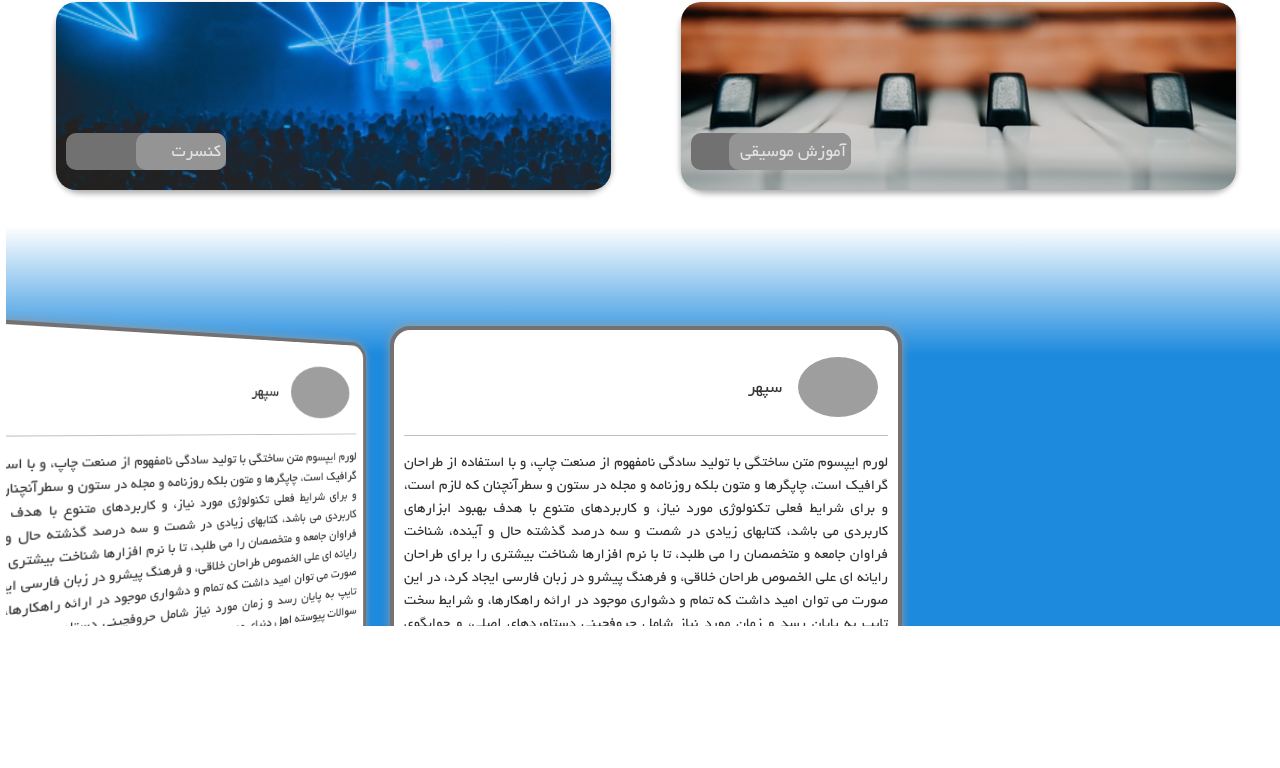
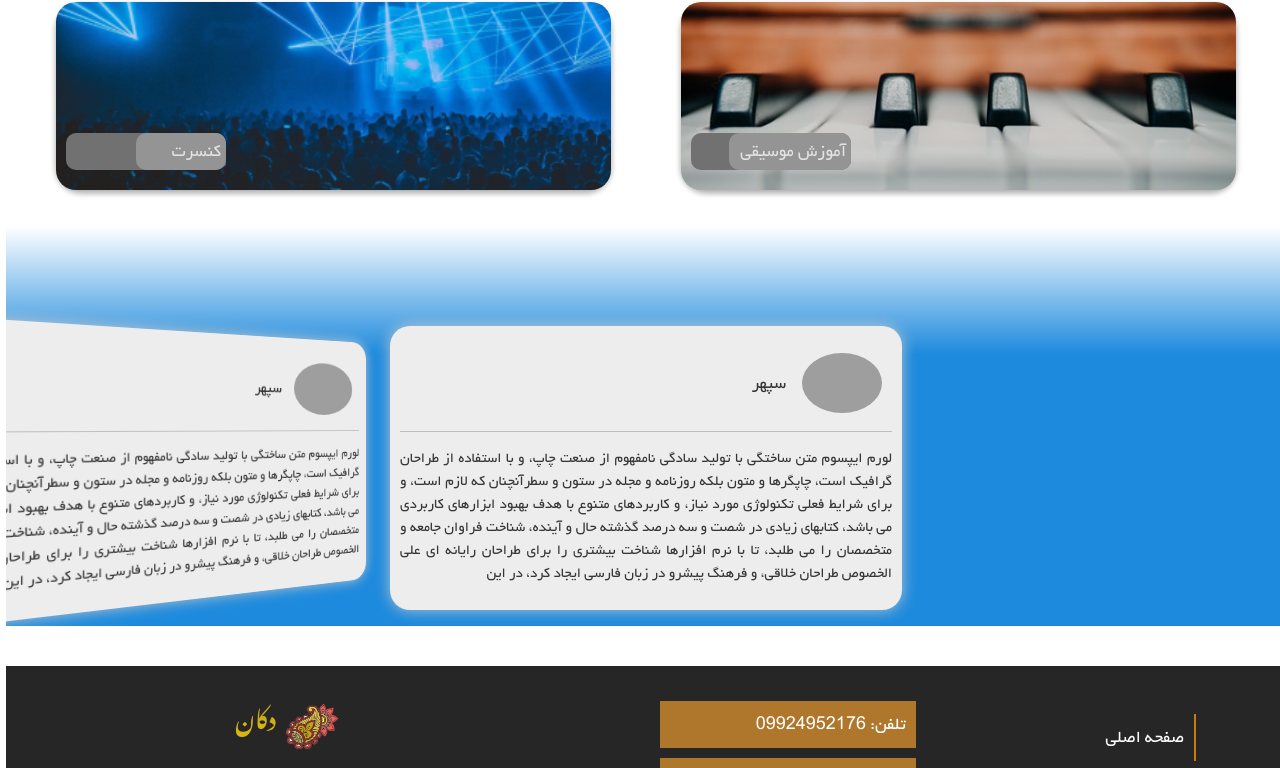
Before and after one commit to sepehrzmn/dokan-shopping-web, a React (Create React App) app: page / in a window 1280 px wide. Shown: the part 1994-2762 px from the top of the page. Before the commit the page ends 2620 px from the top, so only its background shows below. Built offline with nearby package versions, Linux system fonts and the light colour scheme; grey boxes are pictures that could not be loaded; a web font is replaced by a local one.

Commit message:
updated footer

```diff
--- a/src/Components/App/App.css
+++ b/src/Components/App/App.css
@@ -1,6 +1,7 @@
 body {
 	margin: 0;
 	font-size: 18px;
+	padding: 0;
 	font-weight: normal;
 	font-family: "Yekan";
 	direction: rtl;
--- a/src/Components/App/App.jsx
+++ b/src/Components/App/App.jsx
@@ -4,6 +4,7 @@ import "../../assets/font/Yekan.css";
 import Navbar from "../Navbar/Navbar";
 import { Routes, Route } from "react-router-dom";
 import Home from "../Home/Home";
+import Footer from "../Footer/Footer";
 
 export default function App() {
 	return (
@@ -12,6 +13,7 @@ export default function App() {
 			<Routes>
 				<Route path="/" element={<Home />} />
 			</Routes>
+			<Footer />
 		</>
 	);
 }
--- a/src/Components/Comment/Comment.css
+++ b/src/Components/Comment/Comment.css
@@ -1,10 +1,10 @@
 .comment {
-	background: white;
-	box-shadow: 0 0 10px rgb(154, 154, 154);
+	background: rgb(237, 237, 237);
+	box-shadow: 0 0 15px rgba(205, 204, 204, 0.874);
 	padding: 10px;
 	border-radius: 20px;
-	border: 4px solid rgb(115, 113, 113);
-	color: rgb(52, 52, 52);
+	color: rgb(54, 54, 54);
+	min-height: 250px;
 }
 .c-title {
 	display: flex;
--- a/src/Components/Comment/Comment.jsx
+++ b/src/Components/Comment/Comment.jsx
@@ -19,10 +19,6 @@ function Comment() {
 					در شصت و سه درصد گذشته حال و آینده، شناخت فراوان جامعه و متخصصان را می
 					طلبد، تا با نرم افزارها شناخت بیشتری را برای طراحان رایانه ای علی
 					الخصوص طراحان خلاقی، و فرهنگ پیشرو در زبان فارسی ایجاد کرد، در این
-					صورت می توان امید داشت که تمام و دشواری موجود در ارائه راهکارها، و
-					شرایط سخت تایپ به پایان رسد و زمان مورد نیاز شامل حروفچینی دستاوردهای
-					اصلی، و جوابگوی سوالات پیوسته اهل دنیای موجود طراحی اساسا مورد استفاده
-					قرار گیرد.
 				</p>
 			</div>
 		</div>
--- /dev/null
+++ b/src/Components/Dokan/Dokan.jsx
@@ -0,0 +1,13 @@
+import React from "react";
+import logo from "../../assets/image/logo.png";
+
+function Dokan() {
+	return (
+		<div className="logo">
+			<img src={logo} alt="دکان" />
+			<span>دکان</span>
+		</div>
+	);
+}
+
+export default Dokan;
--- /dev/null
+++ b/src/Components/Footer/Footer.css
@@ -0,0 +1,49 @@
+footer {
+	background: rgb(38, 38, 38);
+	margin-top: 40px;
+	color: white;
+	display: flex;
+	align-items: center;
+	justify-content: space-around !important;
+	padding: 20px 0;
+}
+.f-info {
+	max-width: 30%;
+	font-size: 15px;
+}
+
+.f-contact {
+	max-width: 20%;
+	list-style: none;
+	margin: 0;
+	padding: 0;
+}
+
+.f-contact > li {
+	background: rgb(174, 119, 43);
+	margin: 10px 0;
+	padding: 10px;
+}
+
+.f-menu {
+	max-width: 20%;
+	list-style: none;
+	margin: 0;
+	padding: 0;
+}
+
+.f-menu > li {
+	border-right: 2px solid rgb(203, 123, 11);
+	margin: 10px 0;
+	padding: 10px;
+	background: transparent;
+}
+.f-menu > li:hover {
+	background: linear-gradient(to left, rgb(203, 123, 11), rgb(38, 38, 38) 50%);
+	transition: all 0.5s;
+}
+.f-logo {
+	display: flex;
+	justify-content: center;
+	align-items: center;
+}
--- /dev/null
+++ b/src/Components/Footer/Footer.jsx
@@ -0,0 +1,34 @@
+import React from "react";
+import Dokan from "../Dokan/Dokan";
+import "./Footer.css";
+
+function Footer() {
+	return (
+		<footer>
+			<ul className="f-menu">
+				<li>صفحه اصلی</li>
+				<li>دسته بندی</li>
+				<li>محصولات</li>
+			</ul>
+
+			<ul className="f-contact">
+				<li>تلفن: 09924952176 </li>
+				<li>ایمیل: szamani3045@gmail.com </li>
+				<li>ادرس: تهران میدان امام </li>
+			</ul>
+
+			<div className="f-info">
+				<div className="f-logo">
+					<Dokan />
+				</div>
+				لورم ایپسوم متن ساختگی با تولید سادگی نامفهوم از صنعت چاپ، و با استفاده
+				از طراحان گرافیک است، چاپگرها و متون بلکه روزنامه و مجله در ستون و
+				سطرآنچنان که لازم است، و برای شرایط فعلی تکنولوژی مورد نیاز، و کاربردهای
+				متنوع با هدف بهبود ابزارهای کاربردی می باشد، کتابهای زیادی در شصت و سه
+				درصد گذشته حال و آینده، شناخت فراوان جامعه و متخصصان را می طلبد، تا با
+			</div>
+		</footer>
+	);
+}
+
+export default Footer;
--- a/src/Components/Navbar/Navbar.jsx
+++ b/src/Components/Navbar/Navbar.jsx
@@ -1,16 +1,13 @@
 import React from "react";
 import "./Navbar.css";
-import logo from "../../assets/image/logo.png";
 import { Link } from "react-router-dom";
+import Dokan from "../Dokan/Dokan";
 
 function Navbar() {
 	return (
 		<nav className="nav">
 			<div className="nav-content">
-				<div className="logo">
-					<img src={logo} alt="دکان" />
-					<span>دکان</span>
-				</div>
+				<Dokan />
 				<ul className="menu">
 					<li className="active">
 						<Link to="/">خانه</Link>
```
